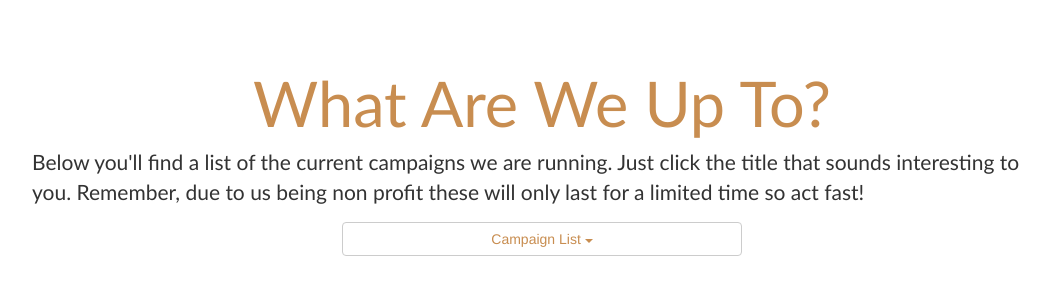
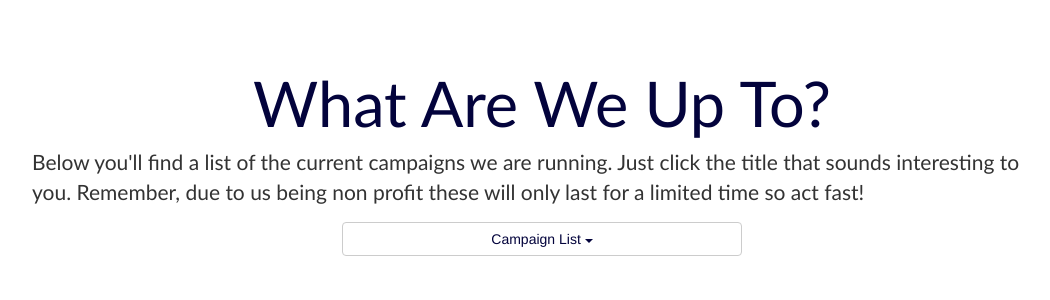
Before and after one commit to dukeayers/cs399_agency, a Django app: page /lists in a window 1280 px wide. Shown: the top 300 px of the page, without its empty margins (98-1148 px from the left). Run offline with Django 3.2, Linux system fonts and the light colour scheme; parts of the project's set-up code (start-up, migrations or seed data) failed here and were passed over; some libraries are stand-ins or nearby versions.

Commit message:
Minor style changes to lists and text change in about

```diff
--- a/agency/templates/about.html
+++ b/agency/templates/about.html
@@ -26,11 +26,13 @@
         <div class="jumbotron" style="background-color: #FFF;">
             <h1 style="text-align: center;">Sea Side Advertising</h1>
 			<div align=center>
-				<p>Here at Sea Side Advertising, we deliver free advertising services for individuals and small businesses, including our famous cookie campaign! We are a non-profit organization funded by an anonymous donor whose mission is to bring free advertising services to people and businesses who are competing for customer attention in this increasingly noisy world. Our campaigns are unique and clever. We tailor each campaign to the needs of the customer to make your experience unforgettable. For more details on our current campaigns, click on a link below.</p>
+				<p>Here at Sea Side Advertising, we deliver free advertising services for individuals and small businesses, including our famous cookie campaign! We are a non-profit organization funded by an anonymous donor whose mission is to bring free advertising services to people and businesses who are competing for customer attention in this increasingly noisy world. Our campaigns are unique and clever. We tailor each campaign to the needs of the customer to make your experience unforgettable. For more details on all of our current campaigns, click on a link below.</p>
 
 				<a class="btn btn-lg btn-success" href="/lists" role="button">Our Promotions</a>
 
 				<div class="row">
+					<h2>Newest Promotions</h2><br>
+
 					{% for campaign in campaigns %}
 					<div class="col-md-5">
 						<h2><a href="campaign/{{ campaign.id }}">{{ campaign.title }}</a></h2>
--- a/agency/templates/lists.html
+++ b/agency/templates/lists.html
@@ -4,8 +4,8 @@
 	font-family: "Trebuchet MS", Helvetica, sans-serif;
 }
 
-h1, {
-	color: #C88D50;
+h1 {
+	color: #03033c;
 }
 
 p {
@@ -23,7 +23,7 @@
 
 .btn {
 	width: 400px;
-	color: #C88D50;
+	color: #03033c;
 }
 
 .btn:hover {
@@ -32,11 +32,11 @@
 
 .dropdown-menu>li>a {
 	width: 400px;
-	color: #C88D50;
+	color: #03033c;
 }
 
 .btn-default.active, .btn-default.focus, .btn-default:active, .btn-default:focus, .btn-default:hover, .open>.dropdown-toggle.btn-default {
-	color: #C88D50;
+	color: #03033c;
 }
 
 {% endblock %}
@@ -45,7 +45,7 @@
 
       <!-- Jumbotron -->
       <div class="jumbotron" style="background-color: #FFF;">
-        <h1 style="text-align: center; color: #C88D50;">What Are We Up To?</h1>
+        <h1 style="text-align: center; color: 03033c;">What Are We Up To?</h1>
         <p>Below you'll find a list of the current campaigns we are running.  Just click the title that sounds interesting to you.  Remember, due to us being non profit these will only last for a limited time so act fast!</p>
 
 	<div align=center>
```
